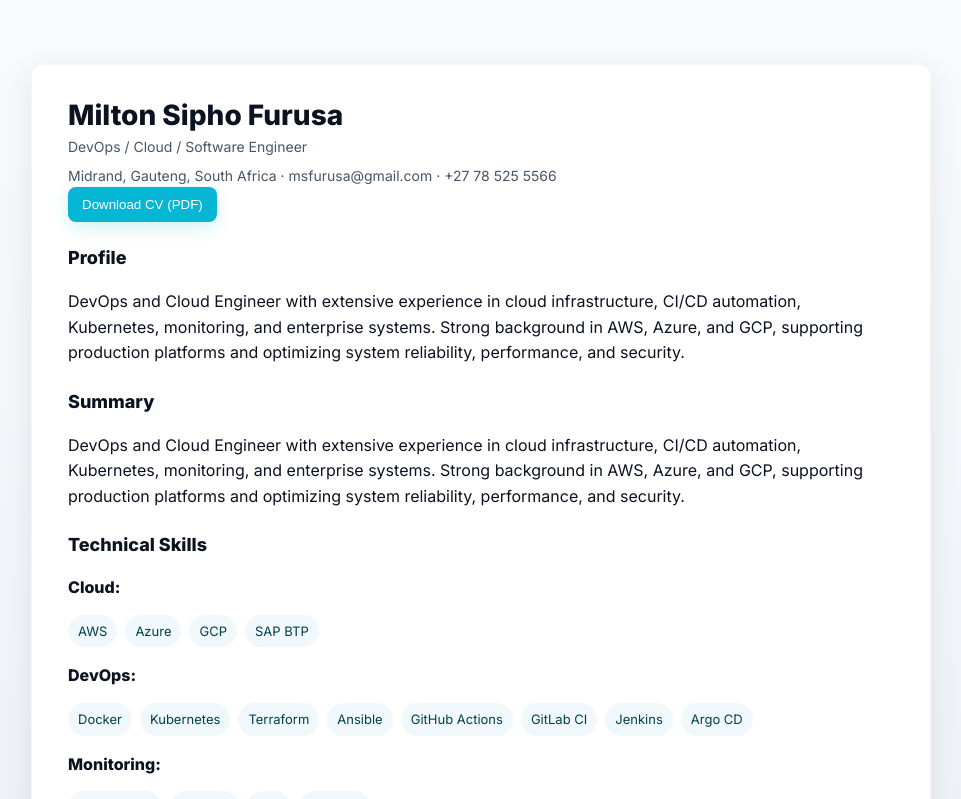
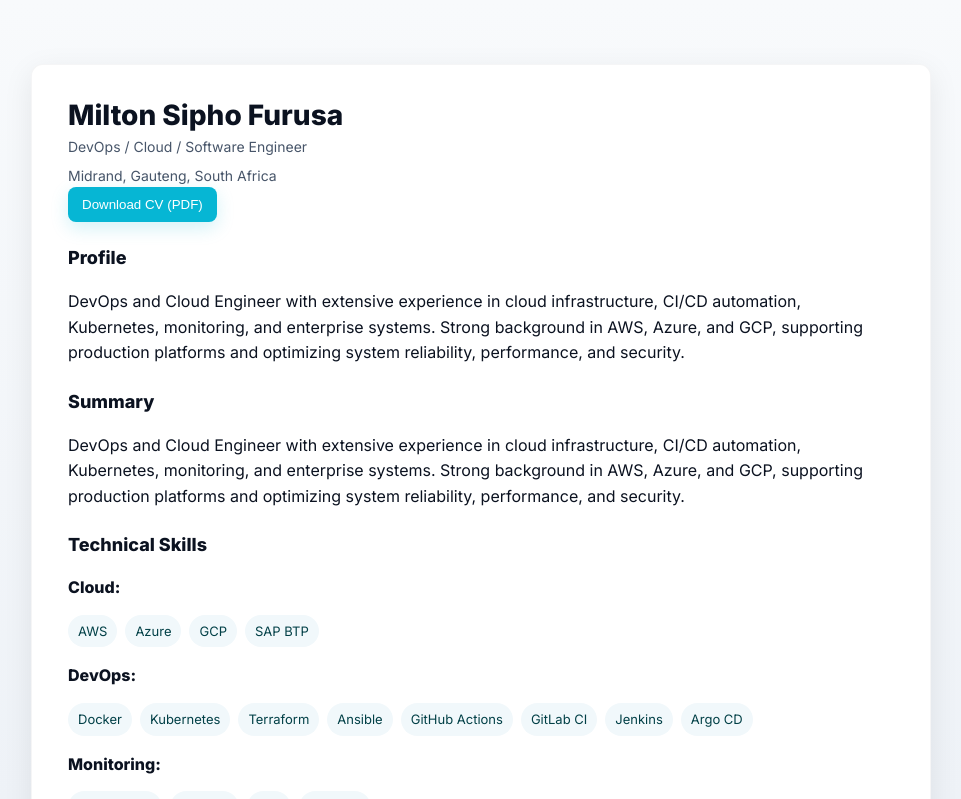
Before and after one commit to msfurusa/miltonf-cv-app, a Next.js app: page / in a window 1280 px wide. Shown: the top 799 px of the page, without its empty margins (159-1120 px from the left). Built offline with nearby package versions, Linux system fonts and the light colour scheme.

Commit message:
chore(ui): remove contact details from header subtitle

```diff
--- a/components/Header.tsx
+++ b/components/Header.tsx
@@ -7,7 +7,7 @@ export default function Header({ cv }: { cv: CV }) {
       <div>
         <h1 className="title">{cv.name}</h1>
         <p className="subtitle">{cv.title}</p>
-        <p className="subtitle">{cv.location} · {cv.email} · {cv.phone}</p>
+  <p className="subtitle">{cv.location}</p>
       </div>
       {/* side-card removed: contact details are already shown in the subtitle to avoid duplication */}
     </header>
```
